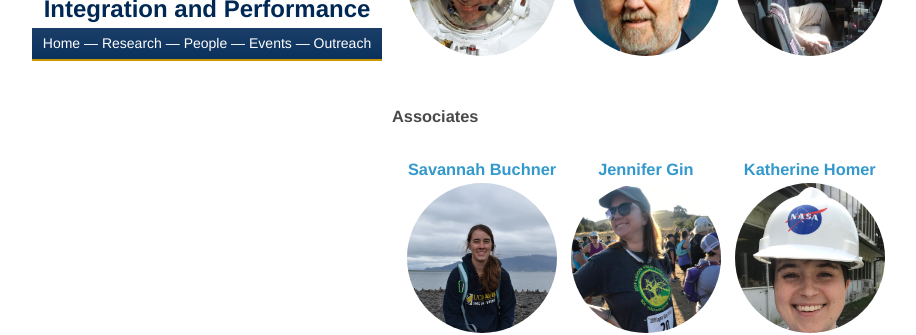
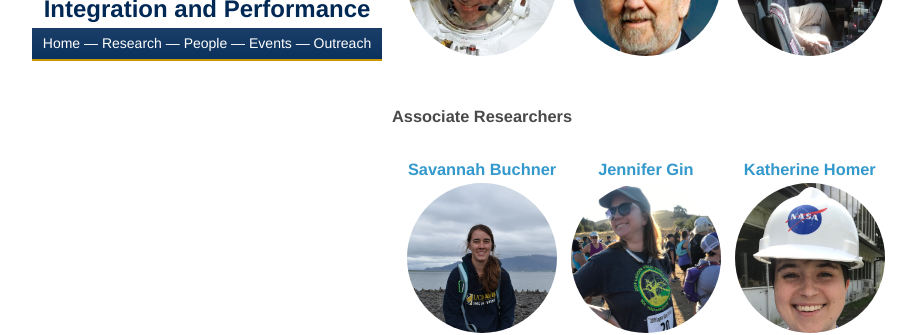
Before and after one commit to HRVIP/HRVIP.github.io, a Jekyll site: the page built from people/index.html, in a window 1280 px wide and 900 px high. Shown: the part 221-556 px from the top of the window, without its empty margins (178-1094 px from the left). Built offline with Jekyll 4.4.1, drawn with Linux system fonts in a browser that asks for light colours.

Commit message:
steve edits

```diff
--- a/people/alumni.html
+++ b/people/alumni.html
@@ -2,6 +2,7 @@
 layout: post
 ---
 {% assign sorted_posts = (site.categories.alumni | sort: 'last_name') %}
+<h2>Alumni Members</h2>
 <h3>PhDs</h3>
 {% for post in sorted_posts %}
 {% if post.categories contains 'phd' %}
--- a/people/index.html
+++ b/people/index.html
@@ -16,7 +16,7 @@ layout: post
 {% endfor %}
 <br><br>
 {% assign associates = (site.categories.people | where: 'category', 'associate' | sort: 'last_name') %}
-<h3>Associates</h3>
+<h3>Associate Researchers</h3>
 {% for post in associates %}
 <div class="post person-post">
   <h3 class="title center-title">
```
